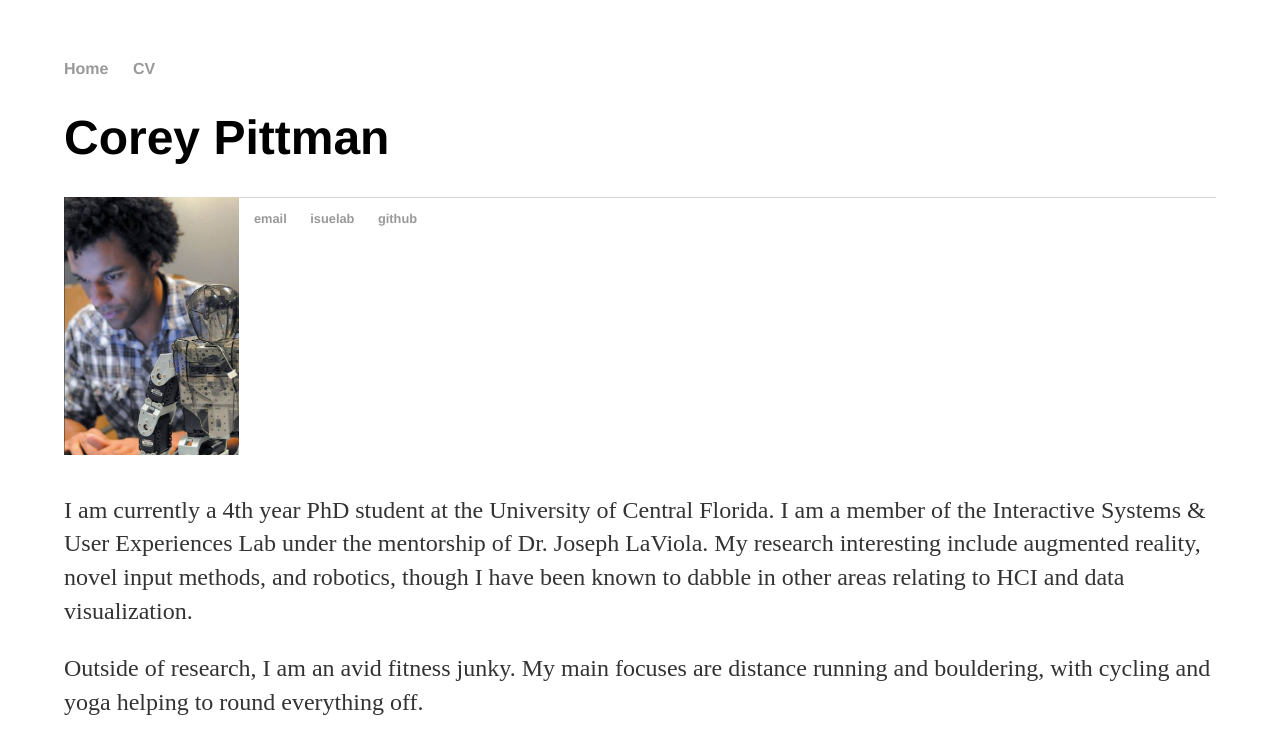
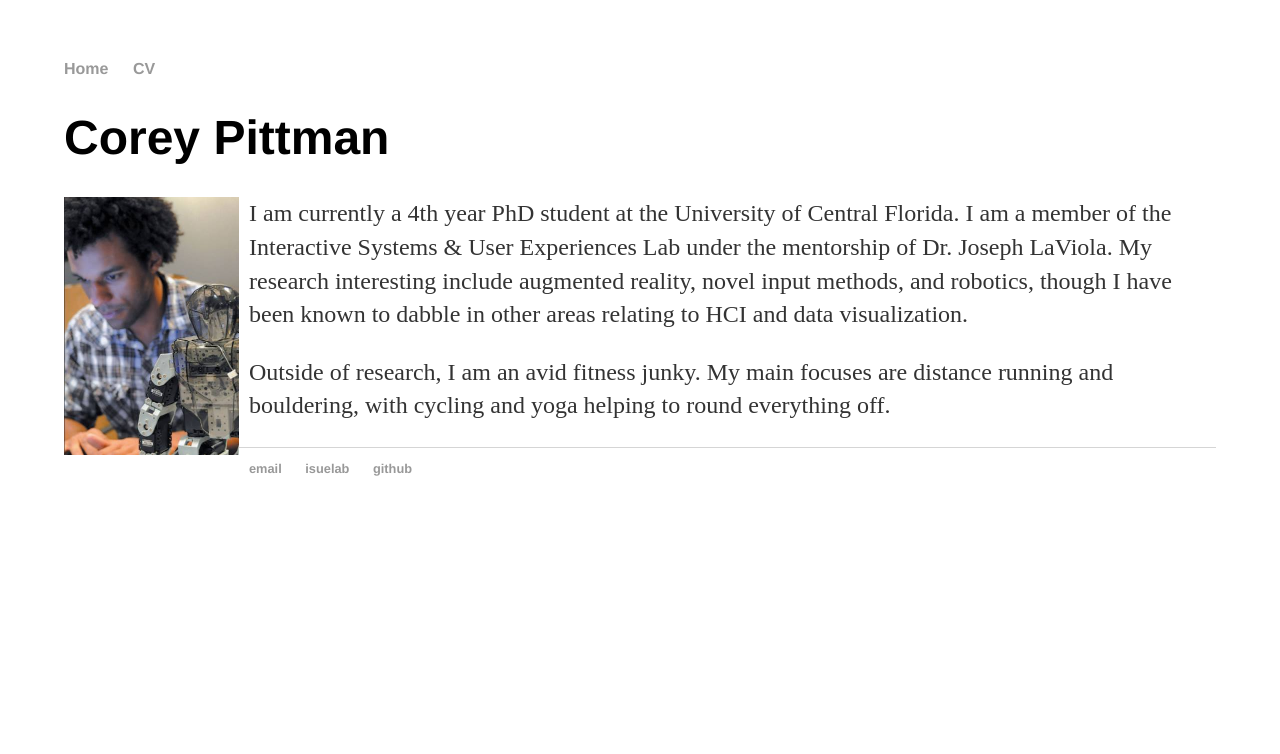
Before and after one commit to crpittman/crpittman.github.io, a Jekyll site: the page built from index.html, in a window 1280 px wide. Shown: the top 754 px of the page. Built offline with Jekyll 4.4.1, drawn with Linux system fonts in a browser that asks for light colours.

Commit message:
Update index.html

```diff
--- a/index.html
+++ b/index.html
@@ -4,14 +4,10 @@ title: Corey Pittman
 ---
 <div class="blurb">
 <h1>Corey Pittman</h1>
-	<div style="float: left;">
-		<img src="/images/me.jpg" alt="Me and a Bioloid." style="width: 175px; padding-bottom:15px; padding-right:15px;" align="left">
-	</div>
-	<div style="float: left;">
-		<p>I am currently a 4th year PhD student at the University of Central Florida. I am a member of the Interactive Systems
-		& User Experiences Lab under the mentorship of Dr. Joseph LaViola. My research interesting include augmented reality,
-		novel input methods, and robotics, though I have been known to dabble in other areas relating to HCI and data visualization.</p>
-		<p>Outside of research, I am an avid fitness junky. My main focuses are distance running and bouldering, with cycling and yoga
-		helping to round everything off.</p>
-	</div>
+	<img src="/images/me.jpg" alt="Me and a Bioloid." style="width: 175px; padding-bottom:10px; padding-right:10px;" align="left">
+	<p>I am currently a 4th year PhD student at the University of Central Florida. I am a member of the Interactive Systems
+	& User Experiences Lab under the mentorship of Dr. Joseph LaViola. My research interesting include augmented reality,
+	novel input methods, and robotics, though I have been known to dabble in other areas relating to HCI and data visualization.</p>
+	<p>Outside of research, I am an avid fitness junky. My main focuses are distance running and bouldering, with cycling and yoga
+	helping to round everything off.</p>
 </div><!-- /.blurb -->
```
